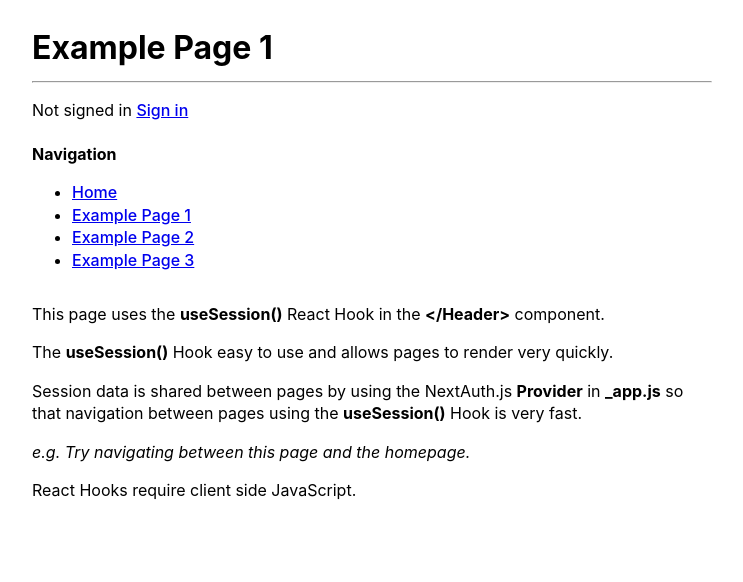
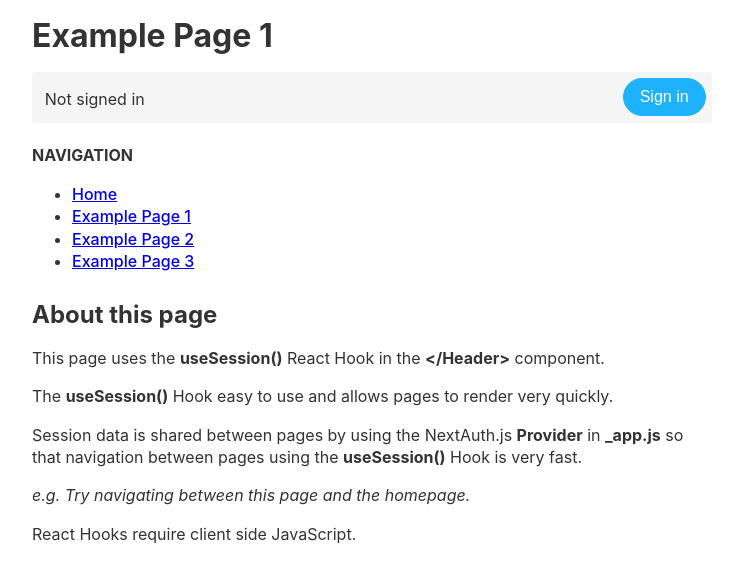
Before and after one commit to KimSJ15/next-auth, a Next.js app: page /example-page-1 in a window 1280 px wide. Shown: the top 582 px of the page, without its empty margins (268-1011 px from the left). Built offline with nearby package versions, Linux system fonts and the light colour scheme; no server answers.

Commit message:
Update CSS and _app.js comments

```diff
--- a/components/header.js
+++ /dev/null
@@ -1,29 +0,0 @@
-import Link from 'next/link'
-import { useSession } from 'next-auth/client'
-
-export default () => {
-  const [ session, loading ] = useSession()
-
-  return (
-    <>
-      <hr/>
-      <p>
-        {session && <>
-          Signed in as {session.user.email} <a href={`/api/auth/signout`}>Sign out</a>
-        </>}
-        {!session && <>
-          Not signed in <a href={`/api/auth/signin`}>Sign in</a>
-        </>}
-      </p>
-      <h4>Navigation</h4>
-      <nav>
-        <ul>
-        <li><Link href="/"><a>Home</a></Link></li>
-        <li><Link href="/example-page-1"><a>Example Page 1</a></Link></li>
-        <li><Link href="/example-page-2"><a>Example Page 2</a></Link></li>
-        <li><Link href="/example-page-3"><a>Example Page 3</a></Link></li>
-        </ul>
-      </nav>
-    </>
-  )
-}
--- /dev/null
+++ b/components/nav.js
@@ -0,0 +1,38 @@
+import Link from 'next/link'
+import { useSession } from 'next-auth/client'
+
+const isServer = typeof window === 'undefined'
+
+export default () => {
+  const [ session, loading ] = useSession()
+
+  return (
+    <nav>
+      {/*
+        * The approach used here demonstrates how to avoid a flash of incorrect
+        * content on the initial load of pages, while working on pages that
+        * support server side rendering for clients without JavaScript.
+        */}
+      <noscript>
+        <style>{`.js-hidden { opacity: 1 !important; }`}</style>
+      </noscript>
+      <p className={(!session && loading) ? 'js-hidden' : ''}>
+        {session && <>
+          <span>Signed in as <strong>{session.user.email}</strong></span>
+          <a href={`/api/auth/signout`}><button>Sign out</button></a>
+        </>}
+        {!session && <>
+          <span>Not signed in</span>
+          <a href={`/api/auth/signin`}><button>Sign in</button></a>
+        </>}
+      </p>
+      <h4>Navigation</h4>
+      <ul>
+        <li><Link href="/"><a>Home</a></Link></li>
+        <li><Link href="/example-page-1"><a>Example Page 1</a></Link></li>
+        <li><Link href="/example-page-2"><a>Example Page 2</a></Link></li>
+        <li><Link href="/example-page-3"><a>Example Page 3</a></Link></li>
+      </ul>
+    </nav>
+  )
+}
--- a/pages/_app.js
+++ b/pages/_app.js
@@ -4,6 +4,9 @@ import './styles.css'
 // Using the NextAuth Provider in _app.js is  optional, but improves performance
 // and reduces network calls by using a shared context for useSession()
 export default ({ Component, pageProps }) => {
+  // Passing 'session' as a prop to the Provider allows pages that support
+  // server side rendering to work in browsers without JavaScript if they
+  // export 'session' as prop (i.e. from getServerSideProps or getInitialProps)
   const { session } = pageProps
   return (
     <Provider session={session}>
--- a/pages/example-page-1.js
+++ b/pages/example-page-1.js
@@ -1,9 +1,10 @@
-import Header from '../components/header'
+import Nav from '../components/nav'
 
 export default () => (
   <main>
     <h1>Example Page 1</h1>
-    <Header/>
+    <Nav/>
+    <h2>About this page</h2>
     <p>
       This page uses the <strong>useSession()</strong> React Hook in the <strong>&lt;/Header&gt;</strong> component.
     </p>
--- a/pages/example-page-2.js
+++ b/pages/example-page-2.js
@@ -1,10 +1,11 @@
 import { session } from 'next-auth/client'
-import Header from '../components/header'
+import Nav from '../components/nav'
 
 const Page = ({session}) => (
   <main>
     <h1>Example Page 2</h1>
-    <Header/>
+    <Nav/>
+    <h2>About this page</h2>
     <p>
       This page uses the universal <strong>session()</strong> method in <strong>getServerSideProps()</strong>.
     </p>
--- a/pages/example-page-3.js
+++ b/pages/example-page-3.js
@@ -1,10 +1,11 @@
 import { session } from 'next-auth/client'
-import Header from '../components/header'
+import Nav from '../components/nav'
 
 const Page = ({session}) => (
   <main>
     <h1>Example Page 3</h1>
-    <Header/>
+    <Nav/>
+    <h2>About this page</h2>
     <p>
       This page uses the universal <strong>session()</strong> method in <strong>getInitialProps()</strong>.
     </p>
--- a/pages/index.js
+++ b/pages/index.js
@@ -1,9 +1,10 @@
-import Header from '../components/header'
+import Nav from '../components/nav'
 
 export default () => (
   <main>
     <h1>NextAuth.js Example</h1>
-    <Header/>
+    <Nav/>
+    <h2>About this project</h2>
     <p>
       This is an example project that uses <a href={`https://www.npmjs.com/package/next-auth/v/beta`}>next-auth@beta</a>.
     </p>
--- a/pages/styles.css
+++ b/pages/styles.css
@@ -4,10 +4,17 @@ body {
   padding: 1rem;
   max-width: 680px;
   margin: 0 auto;
+  color: #333;
+}
+
+h1 {
+  margin: 0;
+  line-height: 2.5rem;
 }
 
 h4 {
   margin-bottom: .5rem;
+  text-transform: uppercase;
 }
 
 ul {
@@ -17,3 +24,49 @@ ul {
 a {
   font-weight: 500;
 }
+
+button {
+  background-color: #1eb1fc;
+  color: #fff;
+  border: 1px solid #1eb1fc;
+  border-radius: 8rem;
+  cursor: pointer;
+  font-size: 1rem;
+  line-height: 1rem;
+  padding: .6rem 1rem;
+}
+
+button:hover {
+  background-color: #1b9fe2;
+  border-color: #1b9fe2;
+  color: #fff;
+}
+
+button:active {
+  background-color: #1581b7;
+  border-color: #1581b7;
+  color: #fff;
+}
+
+nav p {
+  border-radius: .2rem;
+  padding: .4rem .8rem;
+  background-color: #f5f5f5;
+  overflow: auto;
+  opacity: 1;
+  transition: opacity 0.2s ease-in-out;
+}
+
+nav p span {
+  padding: .6rem 0 .4rem 0;
+  float: left;
+}
+
+nav button {
+  float: right;
+  margin-right: -.4rem;
+}
+
+.js-hidden {
+  opacity: 0;
+}
```
